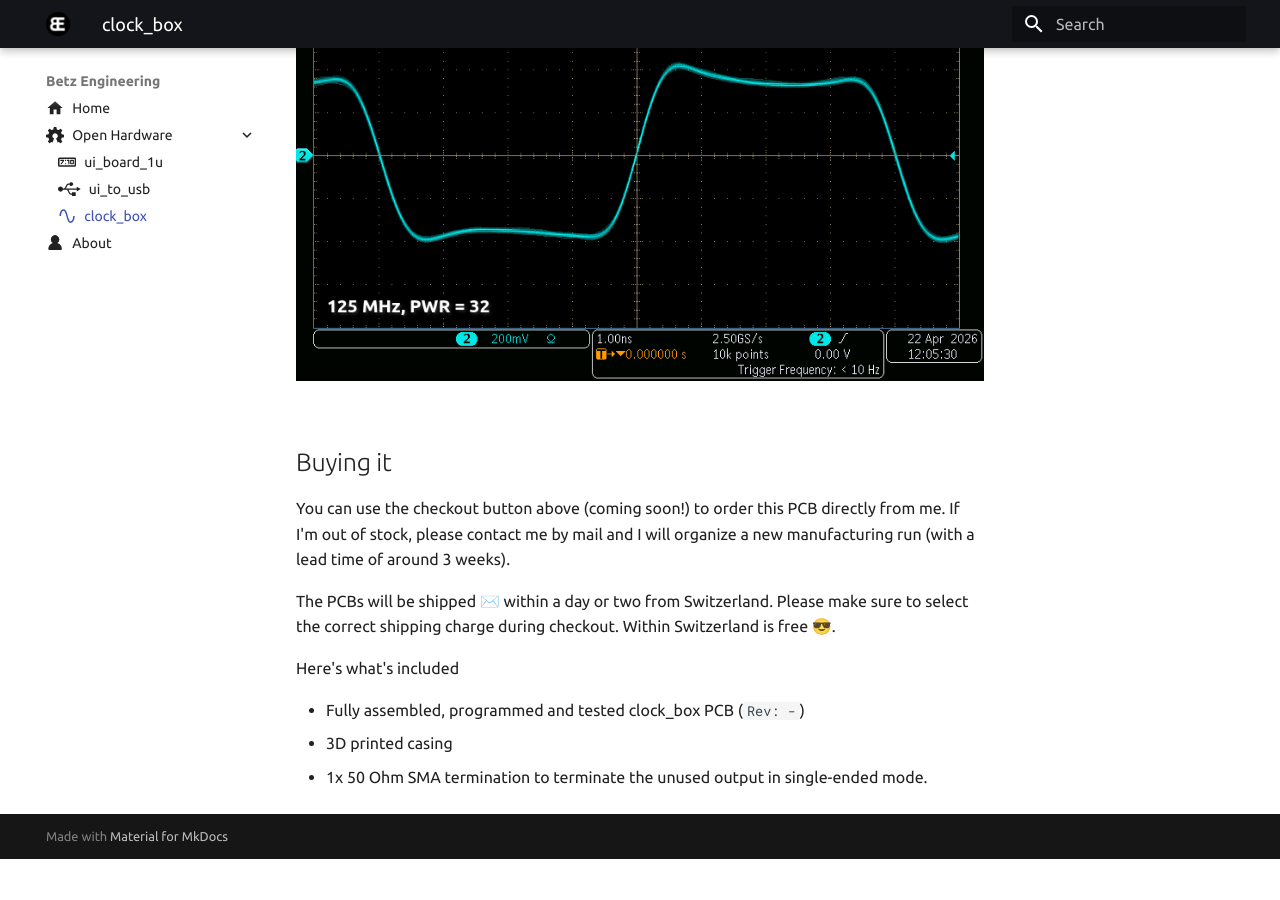
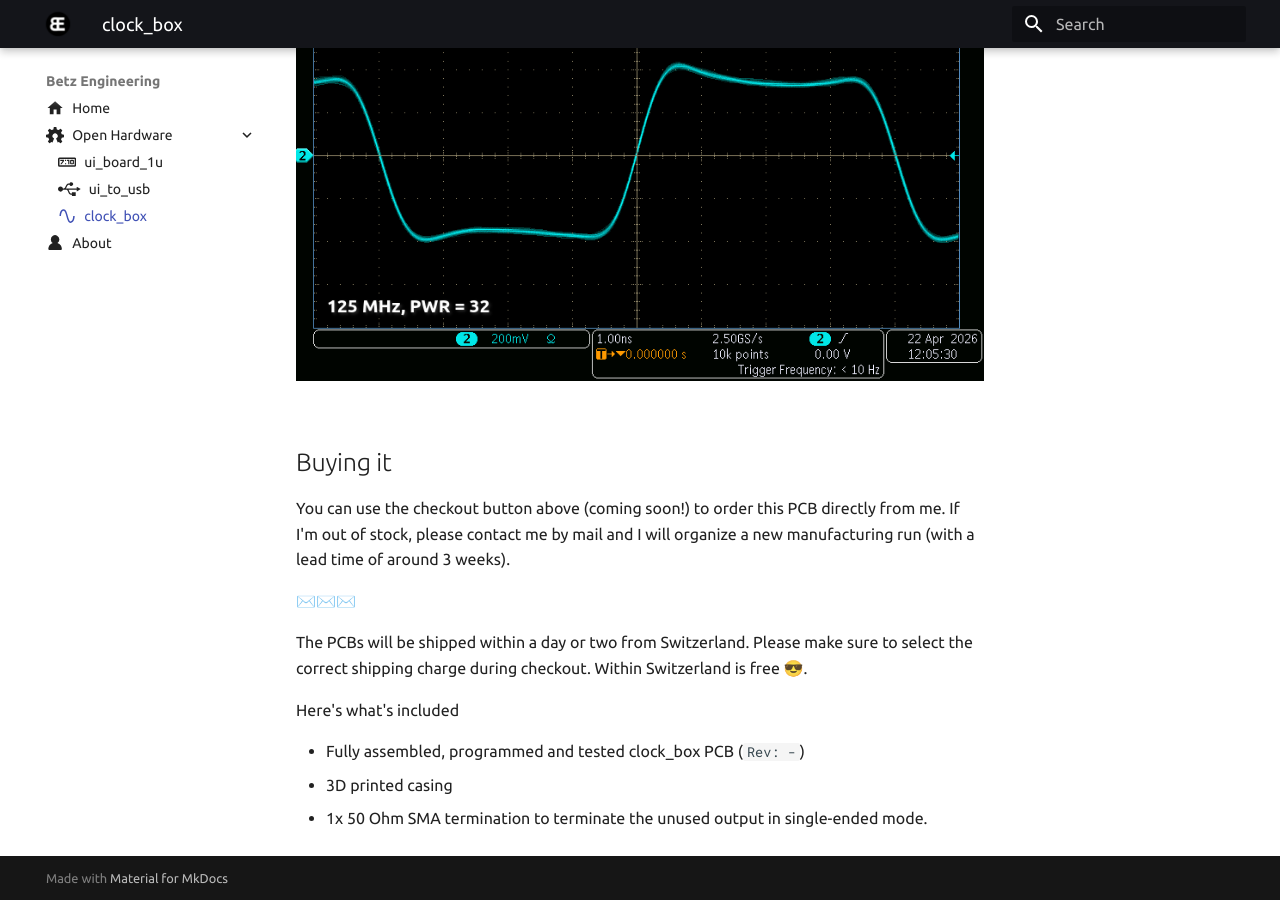
Before and after one commit to betz-engineering/betz-engineering.github.io, an MkDocs documentation site: the page built from docs/open_hardware/clock_box.md, in a window 1280 px wide and 900 px high, scrolled down 2475 px. Built offline with MkDocs 1.6.1 and Material for MkDocs 9.7.7, drawn with Linux system fonts in a browser that asks for light colours; before the commit the page ends 3334 px from its top, so only the background shows below that.

```diff
--- a/docs/open_hardware/clock_box.md
+++ b/docs/open_hardware/clock_box.md
@@ -66,7 +66,9 @@ Each device has an unique serial number, which allows to tell them apart if seve
 
 You can use the checkout button above (coming soon!) to order this PCB directly from me. If I'm out of stock, please contact me by mail and I will organize a new manufacturing run (with a lead time of around 3 weeks).
 
-The PCBs will be shipped ✉️ within a day or two from Switzerland.
+✉️✉️✉️
+
+The PCBs will be shipped within a day or two from Switzerland.
 Please make sure to select the correct shipping charge during checkout.
 Within Switzerland is free 😎.
 
```
